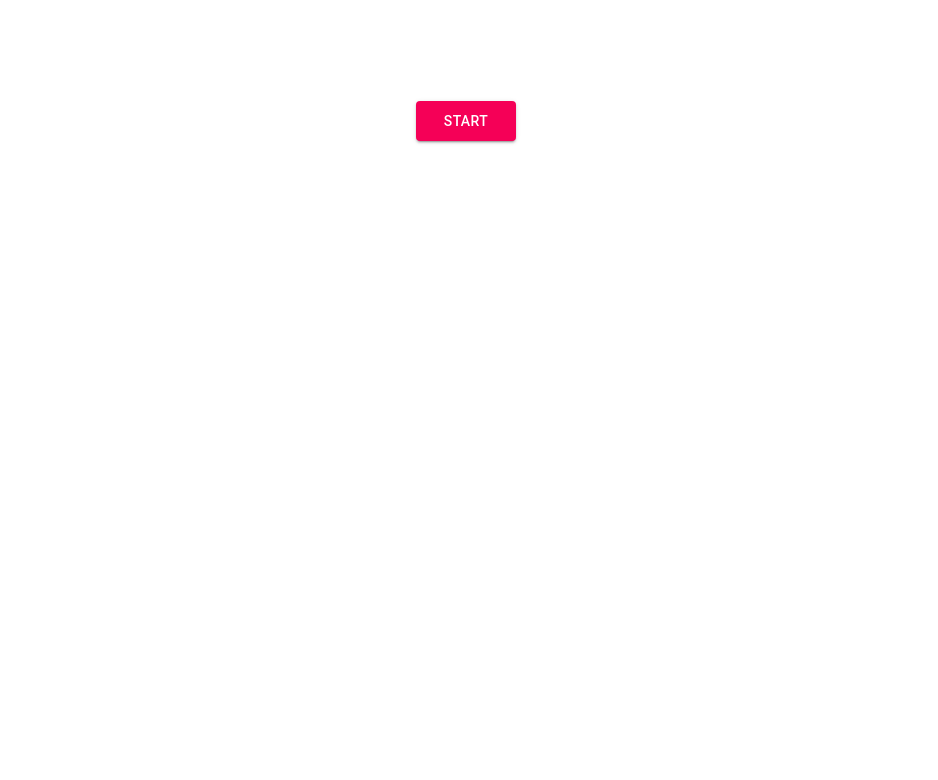
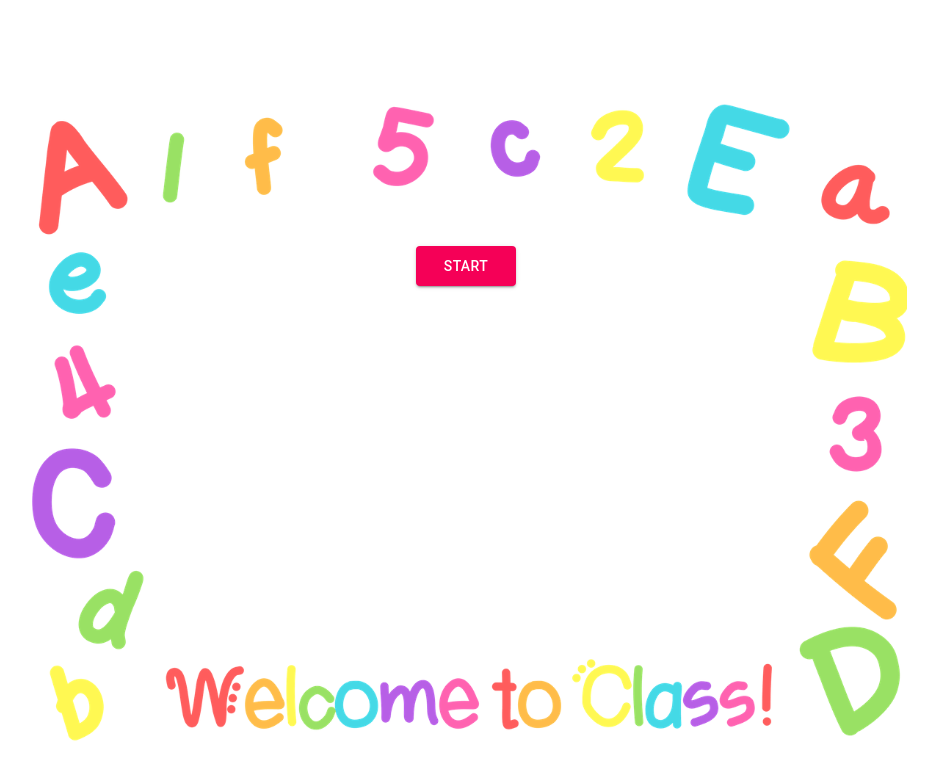
Before and after one commit to luisiya/Learning_English_program, a React (Create React App) app: page / in a window 1280 px wide. Shown: the top 780 px of the page, without its empty margins (174-1112 px from the left). Built offline with nearby package versions, Linux system fonts and the light colour scheme.

Commit message:
Add new style and image, edit webpack config file

```diff
--- a/src/App.css
+++ b/src/App.css
@@ -1,5 +1,11 @@
 .App {
+    background-image:url(./images/abc.png);
     text-align: center;
     max-width: 960px;
     margin: 8% auto;
+    height: 499px;
+    background-size: 881px;
+    background-repeat: no-repeat;
+    background-position: top;
+    padding-top: 145px;
 }
--- a/src/components/Task.js
+++ b/src/components/Task.js
@@ -82,9 +82,10 @@ export const Task = () => {
         setAnswer('');
       } else {
         setTaskText(`${'Нужно что-то ввести.\n'}${textUnit}`);
-
       }
     } else if (btnTitle === tryAgainText) {
+      setShow(false);
+      setShowWord(false);
       window.location.reload();
     } else {
       next();
@@ -92,7 +93,8 @@ export const Task = () => {
   };
 
   const checkKeyPress = (e) => {
-    if (e.charCode === 13) {
+    console.log(e.target.value);
+    if (e.charCode === 13 && e.target.value !== '') {
       taskCheck();
     }
   };
@@ -105,8 +107,8 @@ export const Task = () => {
           <span className={classes.word}>{show ? words[count] : ''}</span>
         </Typography>
       </Paper>
-      <form className={classes.answerWrapper} noValidate autoComplete="off">
-        {show ? <TextField className={classes.answerText} onKeyPress={checkKeyPress} autoFocus onChange={getInputValue} inputRef={textInput} fullWidth id="outlined-basic" label="Ваш ответ" variant="outlined" /> : ''}
+      <form className={classes.answerWrapper} onKeyPress={checkKeyPress} noValidate autoComplete="off">
+        {show ? <TextField className={classes.answerText} autoFocus onChange={getInputValue} inputRef={textInput} fullWidth id="outlined-basic" label="Ваш ответ" variant="outlined" /> : ''}
         <Button className={classes.taskBtn} variant="contained" color="primary" onClick={taskCheck}>{btnTitle}</Button>
       </form>
     </Fragment>
--- a/webpack.config.js
+++ b/webpack.config.js
@@ -17,6 +17,12 @@ module.exports = {
       {
         test: /\.svg$/,
         use: 'svg-url-loader',
+      },
+      {
+        test: /\.(jpg|png)$/,
+        use: {
+          loader: 'url-loader',
+        },
       },
       {
         test: /\.scss$/,
```
Also changed, not shown: src/images/abc.png (added), src/images/maxresdefault.jpg (deleted), 1 other file (tests, documents, lock files or other folders).
